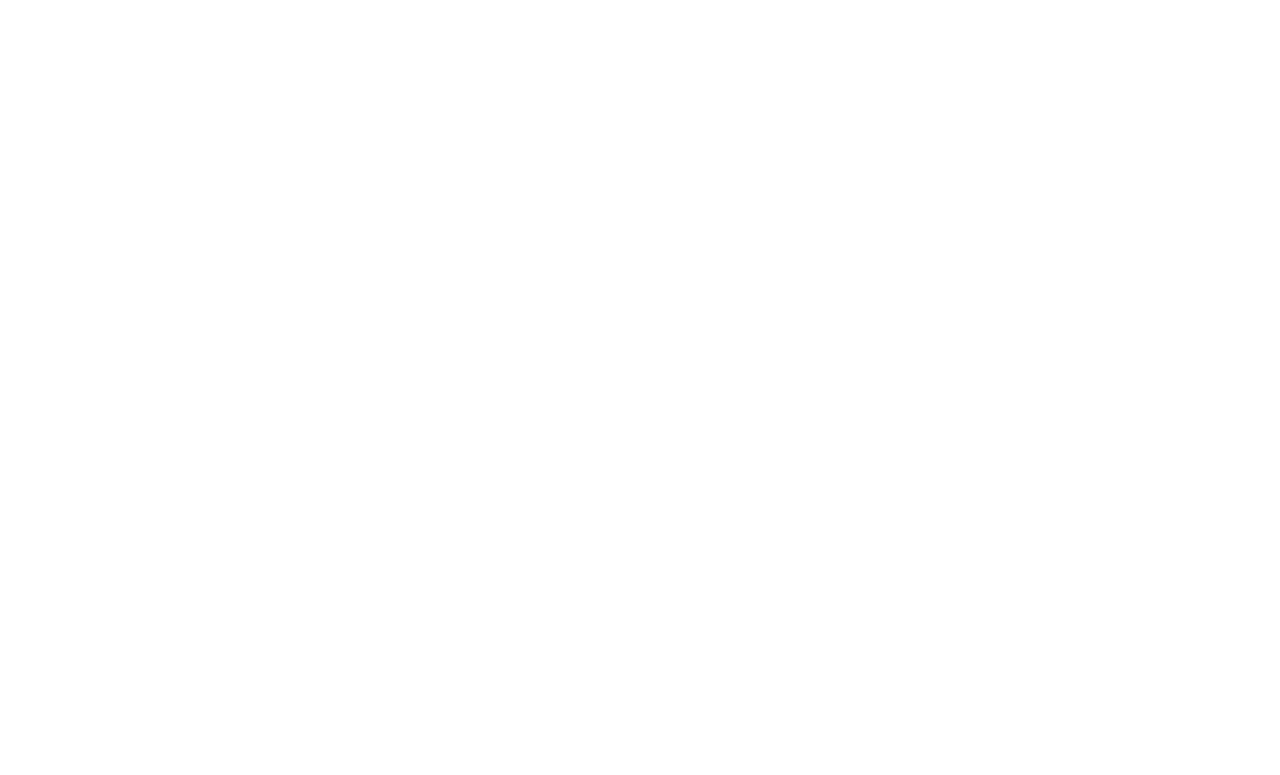
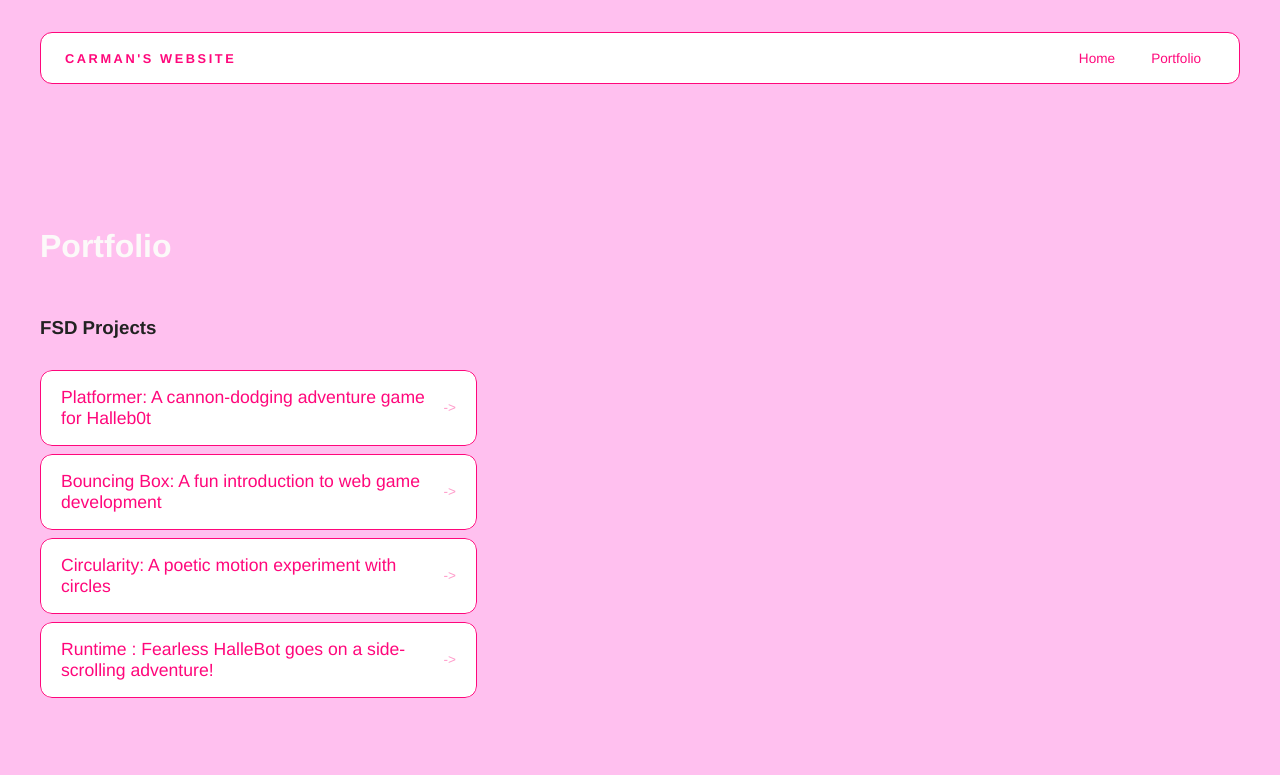
Before and after one commit to Caubrey7/Caubrey7.github.io, a plain HTML site: page portfolio.html in a window 1280 px wide. Drawn offline with Linux system fonts and the light colour scheme.

Commit message:
add portfolio page to website

```diff
--- a/portfolio.html
+++ b/portfolio.html
@@ -0,0 +1,49 @@
+<!DOCTYPE html>
+<html>
+  <head>
+    <title>Carman's Website</title>
+     <link rel="stylesheet" href="style.css" />
+  </head>
+
+  <body>
+    <!-- All content goes here -->
+    <div id="all-contents">
+      <nav>
+<h1>Carman's Website</h1>
+<ul id="nav-ul">
+ <li class="nav-li">
+  <a href="index.html">Home</a>
+ </li>
+ <li class="nav-li">
+  <a href="portfolio.html">Portfolio</a>
+
+ </li>
+</ul>
+      </nav>
+
+      <main>
+<div class="content">
+<h1>Portfolio</h1>
+<h3>FSD Projects</h3>
+<ul id="portfolio">
+<li>
+  <a href="fsd-projects/platformer/">Platformer: A cannon-dodging adventure game for Halleb0t</a>
+</li>
+<li>
+  <a href="fsd-projects/bouncing-box/">Bouncing Box: A fun introduction to web game development</a>
+</li>
+<li>
+  <a href="fsd-projects/circularity/">Circularity: A poetic motion experiment with circles</a>
+</li>
+<li>
+ <a href="fsd-projects/runtime/">Runtime : Fearless HalleBot goes on a side-scrolling adventure!</a>
+</li>
+</ul>
+
+<!-- ASD Projects will go here-->
+
+</div>
+      </main>
+    </div>
+  </body>
+</html>
--- a/style.css
+++ b/style.css
@@ -159,6 +159,58 @@
 }
 
 .nav-li a:hover {
-  background: #000;
+  background: #fffcfc;
+  color: #000000;
+}
+/* Portfolio styles */
+.content h1 {
+  color: rgb(252, 249, 249);
+}
+
+#portfolio {
+  list-style: none;
+  margin: 0;
+  padding: 0;
+  width: 100%;
+  display: flex;
+  flex-direction: column;
+  gap: 8px;
+}
+
+#portfolio li {
+  border-radius: 12px;
+  overflow: hidden;
+}
+
+#portfolio a {
+  display: flex;
+  justify-content: space-between;
+  align-items: center;
+  text-decoration: none;
+  color: #ff077b;
+  padding: 16px 20px;
+  font-size: 1.1rem;
+  font-weight: 500;
+  background: #fff;
+  border: 1px solid #ff077b;
+  border-radius: 12px;
+  transition: background 0.25s ease, color 0.25s ease, transform 0.25s ease;
+}
+
+#portfolio a:hover {
+  background: #000000;
   color: #fff;
+  transform: translateX(4px);
 }
+
+#portfolio a::after {
+  content: "->";
+  font-size: 0.85rem;
+  opacity: 0.4;
+  transition: opacity 0.25s ease;
+  white-space: nowrap;
+}
+
+#portfolio a:hover::after {
+  opacity: 1;
+}
```
